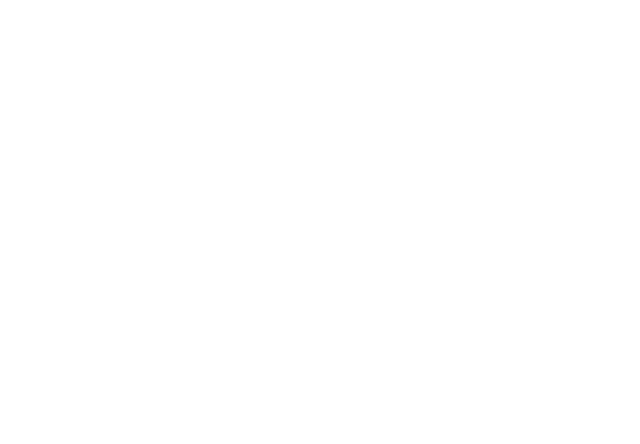
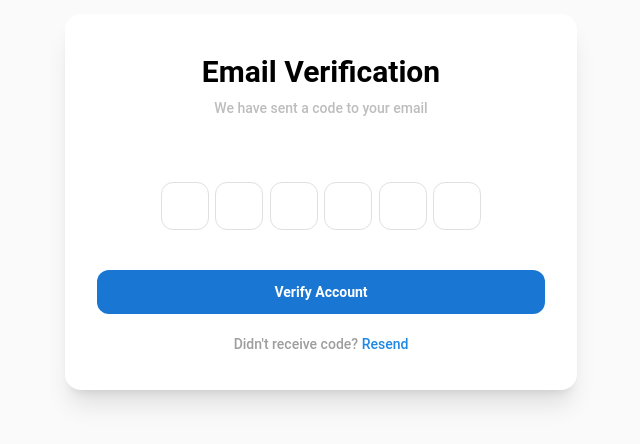
Before and after one commit to hrmahtab01/Laraz-Ecommerce-FullStack, a React (Vite) app in the folder frontend/: page /otpverify in a window 1280 px wide. Before the commit this address had no page. Shown: the part 198-642 px from the top of the page, without its empty margins (319-959 px from the left). Built offline with nearby package versions, Linux system fonts and the light colour scheme; a web font is replaced by a local one.

Commit message:
otp verify and resent otp done

```diff
--- a/frontend/src/App.jsx
+++ b/frontend/src/App.jsx
@@ -10,6 +10,7 @@
 import Cart from "./Pages/Cart";
 import Checkout from "./Pages/Checkout";
 import Singlecategoryproducts from "./Components/Singlecategoryproducts";
+import OtpVerify from "./Components/OtpVerify";
 
 const App = () => {
   return (
@@ -29,6 +30,7 @@
         </Route>
         <Route path="/login" element={<Login />} />
         <Route path="/signup" element={<Signup />} />
+        <Route path="/otpverify" element={<OtpVerify />} />
       </Routes>
     </BrowserRouter>
   );
--- /dev/null
+++ b/frontend/src/Components/OtpVerify.jsx
@@ -0,0 +1,206 @@
+import axios from "axios";
+import React, { useState, useRef } from "react";
+import { useSelector } from "react-redux";
+import { useNavigate } from "react-router";
+import { Slide, toast, ToastContainer } from "react-toastify";
+
+const OtpVerify = () => {
+  const otpLength = 6;
+  const [otp, setOtp] = useState(new Array(otpLength).fill(""));
+  const inputRefs = useRef([]);
+  const email = useSelector((state) => state.otpinfo.value);
+  const navigate = useNavigate();
+  const [loader, setLoader] = useState(false);
+
+  const handleChange = (index, e) => {
+    const value = e.target.value.replace(/\D/g, "");
+    if (!value) return;
+
+    const newOtp = [...otp];
+    newOtp[index] = value;
+    setOtp(newOtp);
+
+    if (index < otpLength - 1 && value) {
+      inputRefs.current[index + 1]?.focus();
+    }
+  };
+
+  const handleKeyDown = (index, e) => {
+    if (e.key === "Backspace" && !otp[index] && index > 0) {
+      inputRefs.current[index - 1]?.focus();
+    }
+  };
+
+  const handleSubmit = (e) => {
+    setLoader(true);
+    if (!email) {
+      return navigate("/signup");
+    }
+    e.preventDefault();
+    const otpValue = otp.join("");
+    axios
+      .patch("http://localhost:5000/api/v1/auth/otp-verify", {
+        otp: otpValue,
+        email: email,
+      })
+      .then((result) => {
+        toast.success(result?.data?.message || "otp verified successfully", {
+          position: "top-left",
+          autoClose: 2500,
+          hideProgressBar: false,
+          closeOnClick: false,
+          pauseOnHover: true,
+          draggable: true,
+          progress: undefined,
+          theme: "dark",
+          transition: Slide,
+        });
+        setTimeout(() => {
+          setLoader(false);
+          navigate("/login");
+        }, 2500);
+      })
+      .catch((error) => {
+        toast.error(error?.response?.data.error || "Something went wrong", {
+          position: "top-left",
+          autoClose: 2500,
+          hideProgressBar: false,
+          closeOnClick: false,
+          pauseOnHover: true,
+          draggable: true,
+          progress: undefined,
+          theme: "light",
+          transition: Slide,
+        });
+        setLoader(false);
+      });
+  };
+  const HandleResendOtp = () => {
+    axios
+      .patch("http://localhost:5000/api/v1/auth/resend-otp", {
+        email: email,
+      })
+      .then((result) => {
+        toast.success(result?.data?.message || "otp resend successfully", {
+          position: "top-left",
+          autoClose: 1000,
+          hideProgressBar: false,
+          closeOnClick: false,
+          pauseOnHover: true,
+          draggable: true,
+          progress: undefined,
+          theme: "dark",
+          transition: Slide,
+        });
+      })
+      .catch((error) => {
+        toast.error(error?.response?.data.error || "Something went wrong", {
+          position: "top-left",
+          autoClose: 1000,
+          hideProgressBar: false,
+          closeOnClick: false,
+          pauseOnHover: true,
+          draggable: true,
+          progress: undefined,
+          theme: "light",
+          transition: Slide,
+        });
+      });
+  };
+
+  return (
+    <div className="relative flex min-h-screen flex-col justify-center overflow-hidden bg-gray-50 py-12">
+      <ToastContainer
+        position="top-left"
+        autoClose={2500}
+        hideProgressBar={false}
+        newestOnTop={false}
+        closeOnClick={false}
+        rtl={false}
+        pauseOnFocusLoss
+        draggable
+        pauseOnHover
+        theme="dark"
+        transition={Slide}
+      />
+      <div className="relative bg-white px-6 pt-10 pb-9 shadow-xl mx-auto w-full max-w-lg rounded-2xl">
+        <div className="mx-auto flex w-full max-w-md flex-col space-y-16">
+          <div className="flex flex-col items-center justify-center text-center space-y-2">
+            <div className="font-semibold text-3xl">
+              <p>Email Verification</p>
+            </div>
+            <div className="text-sm font-medium text-gray-400">
+              <p>We have sent a code to your email {email}</p>
+            </div>
+          </div>
+
+          <form onSubmit={handleSubmit}>
+            <div className="flex flex-col space-y-10">
+              <div className="flex flex-row items-center justify-between mx-auto w-full max-w-xs">
+                {otp.map((digit, index) => (
+                  <input
+                    key={index}
+                    ref={(el) => (inputRefs.current[index] = el)}
+                    className="w-12 h-12 text-center text-lg border rounded-xl border-gray-300 focus:ring-2 focus:ring-blue-700 outline-none"
+                    type="text"
+                    inputMode="numeric"
+                    maxLength="1"
+                    value={digit}
+                    onChange={(e) => handleChange(index, e)}
+                    onKeyDown={(e) => handleKeyDown(index, e)}
+                  />
+                ))}
+              </div>
+
+              <div className="flex flex-col space-y-5">
+                {loader ? (
+                  <div className="flex justify-center ml-12 " role="status">
+                    <svg
+                      aria-hidden="true"
+                      className="inline w-8 h-8 text-gray-200 animate-spin dark:text-gray-600 fill-blue-600"
+                      viewBox="0 0 100 101"
+                      fill="none"
+                      xmlns="http://www.w3.org/2000/svg"
+                    >
+                      <path
+                        d="M100 50.5908C100 78.2051 77.6142 100.591 50 100.591C22.3858 100.591 0 78.2051 0 50.5908C0 22.9766 22.3858 0.59082 50 0.59082C77.6142 0.59082 100 22.9766 100 50.5908ZM9.08144 50.5908C9.08144 73.1895 27.4013 91.5094 50 91.5094C72.5987 91.5094 90.9186 73.1895 90.9186 50.5908C90.9186 27.9921 72.5987 9.67226 50 9.67226C27.4013 9.67226 9.08144 27.9921 9.08144 50.5908Z"
+                        fill="currentColor"
+                      />
+                      <path
+                        d="M93.9676 39.0409C96.393 38.4038 97.8624 35.9116 97.0079 33.5539C95.2932 28.8227 92.871 24.3692 89.8167 20.348C85.8452 15.1192 80.8826 10.7238 75.2124 7.41289C69.5422 4.10194 63.2754 1.94025 56.7698 1.05124C51.7666 0.367541 46.6976 0.446843 41.7345 1.27873C39.2613 1.69328 37.813 4.19778 38.4501 6.62326C39.0873 9.04874 41.5694 10.4717 44.0505 10.1071C47.8511 9.54855 51.7191 9.52689 55.5402 10.0491C60.8642 10.7766 65.9928 12.5457 70.6331 15.2552C75.2735 17.9648 79.3347 21.5619 82.5849 25.841C84.9175 28.9121 86.7997 32.2913 88.1811 35.8758C89.083 38.2158 91.5421 39.6781 93.9676 39.0409Z"
+                        fill="currentFill"
+                      />
+                    </svg>
+                    <span className="sr-only">Loading...</span>
+                  </div>
+                ) : (
+                  <button
+                    type="submit"
+                    className="w-full py-3 bg-blue-700 text-white text-sm font-semibold rounded-xl hover:bg-blue-800 transition"
+                  >
+                    Verify Account
+                  </button>
+                )}
+
+                <div className="text-sm font-medium text-gray-500 text-center">
+                  <p>
+                    Didn't receive code?{" "}
+                    <button
+                      onClick={HandleResendOtp}
+                      type="button"
+                      className="text-blue-600 hover:underline"
+                    >
+                      Resend
+                    </button>
+                  </p>
+                </div>
+              </div>
+            </div>
+          </form>
+        </div>
+      </div>
+    </div>
+  );
+};
+
+export default OtpVerify;
--- a/frontend/src/Components/Product.jsx
+++ b/frontend/src/Components/Product.jsx
@@ -33,7 +33,7 @@
   };
 
   return (
-    <div onClick={() => HandleProductdetails(products._id)}>
+    <div onClick={() => HandleProductdetails(products?._id)}>
       <div className="relative font-Nunito  flex w-full max-w-xs flex-col overflow-hidden rounded-lg border border-gray-100 bg-white shadow-md">
         <Link to="">
           <a
--- a/frontend/src/Pages/Checkout.jsx
+++ b/frontend/src/Pages/Checkout.jsx
@@ -19,7 +19,7 @@
 
   const fethcartitem = () => {
     axios
-      .get(`http://localhost:5000/api/v1/cart/getcart/${data.id}`)
+      .get(`http://localhost:5000/api/v1/cart/getcart/${data?.id}`)
       .then((result) => {
         setAllcartitem(result.data.data);
       })
--- a/frontend/src/Pages/Signup.jsx
+++ b/frontend/src/Pages/Signup.jsx
@@ -5,6 +5,8 @@
 import { Link, useNavigate } from "react-router";
 import axios from "axios";
 import { Slide, toast, ToastContainer } from "react-toastify";
+import { useDispatch } from "react-redux";
+import { otpdatainfo } from "../Slices/OtpverifySlice";
 
 export function Signup() {
   const [passwordShown, setPasswordShown] = useState(false);
@@ -14,6 +16,7 @@
   const [name, setName] = useState("");
   const [loader, setLoader] = useState(false);
   const navigate = useNavigate();
+  const dispatch = useDispatch();
 
   const HandleNamechange = (e) => {
     setName(e.target.value);
@@ -48,9 +51,10 @@
           transition: Slide,
         });
 
+        dispatch(otpdatainfo(result.data.data.email));
         setTimeout(() => {
           setLoader(false);
-          navigate("/login");
+          navigate("/otpverify");
         }, 2500);
       })
       .catch((error) => {
--- /dev/null
+++ b/frontend/src/Slices/OtpverifySlice.js
@@ -0,0 +1,21 @@
+
+import { createSlice } from "@reduxjs/toolkit";
+
+const initialState = {
+  value: null
+};
+
+export const Otpverifyslice = createSlice({
+  name: "otpdata",
+  initialState,
+  reducers: {
+    otpdatainfo: (state, action) => {
+      state.value = action.payload;
+    },
+  },
+});
+
+
+export const { otpdatainfo } = Otpverifyslice.actions;
+
+export default Otpverifyslice.reducer;
--- a/frontend/src/Store.js
+++ b/frontend/src/Store.js
@@ -1,8 +1,10 @@
 import { configureStore } from "@reduxjs/toolkit";
 import userloginslice from "./Slices/UserSilce";
+import Otpverifyslice from "./Slices/OtpverifySlice";
 
 export const store = configureStore({
   reducer: {
     userinfo: userloginslice,
+    otpinfo: Otpverifyslice,
   },
 });
```
Also changed, not shown: 1 other file (tests, documents, lock files or other folders).
